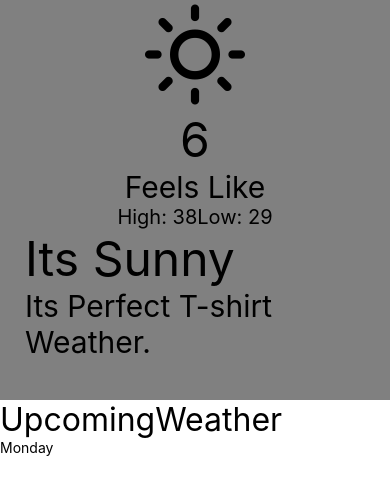
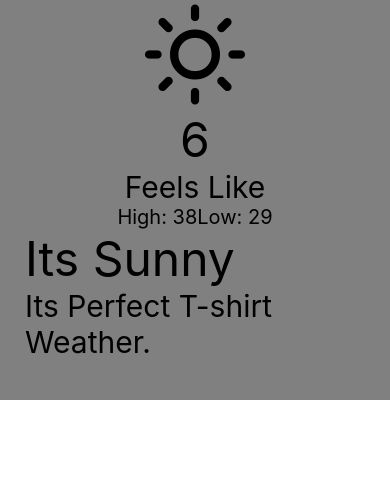
Before and after one commit to Ali7040/WeatherApp, a React Native app: screen / in a window 390 px wide. Shown: the top 494 px of the page. Built offline with nearby package versions, Linux system fonts and the light colour scheme.

Commit message:
update app.js file

```diff
--- a/App.js
+++ b/App.js
@@ -11,9 +11,6 @@ const App = () =>{
       <View style={styles.container}>
         <CurrentWeather />
       </View>
-      <View>
-        <UpcomingWeather />
-      </View>
     </View>
   )
 }
```
